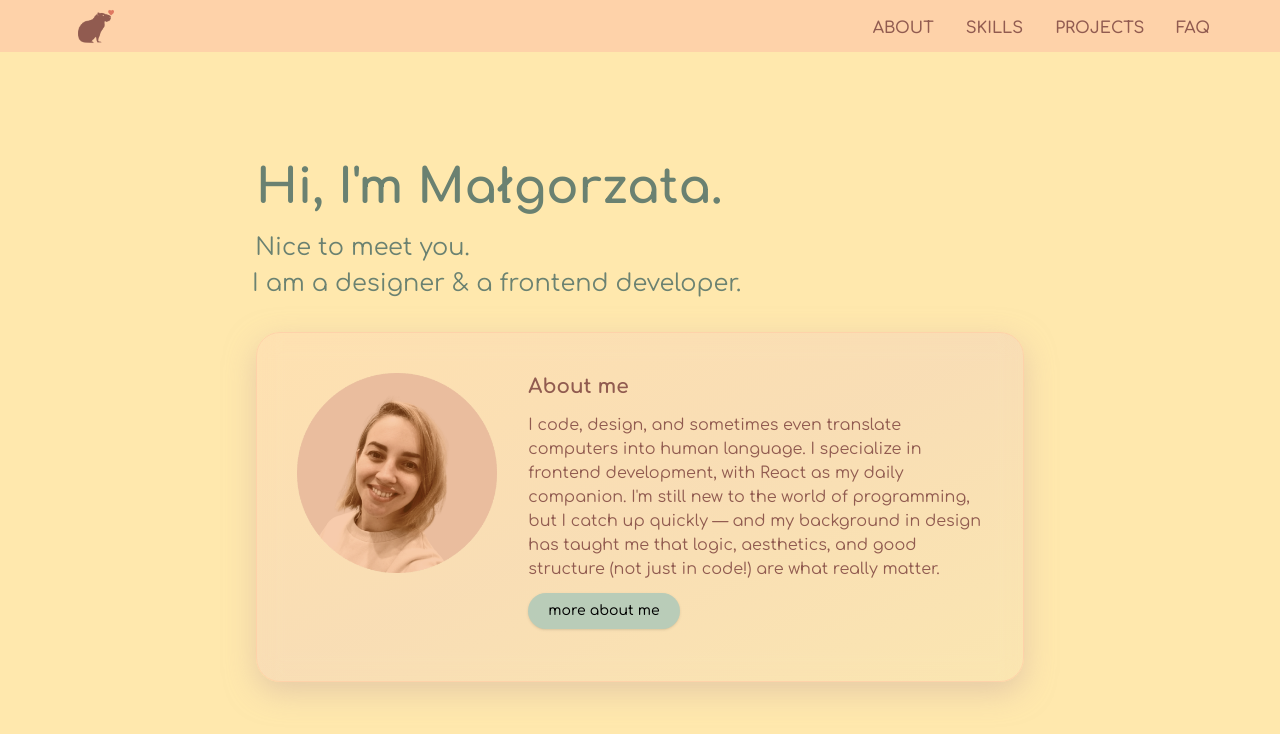
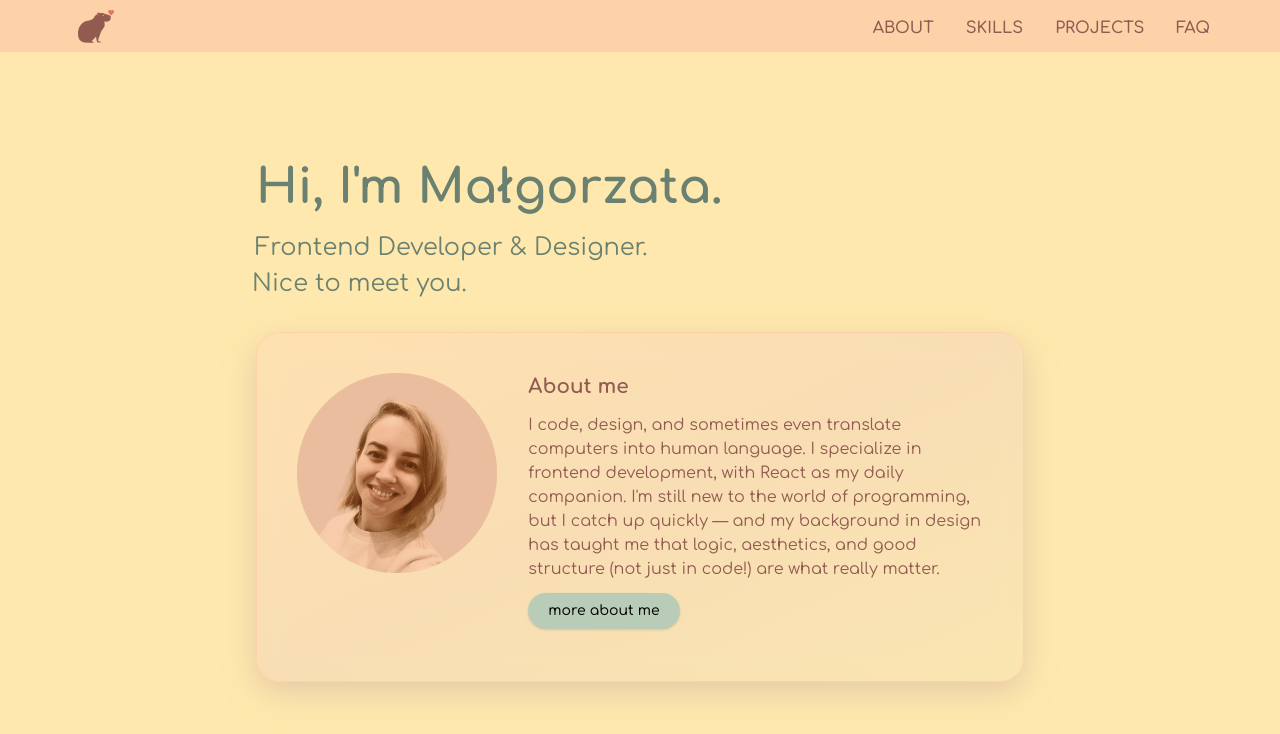
Before and after one commit to karibara/karibara-next-website, a Next.js app: page / in a window 1280 px wide. Shown: the top 734 px of the page. Built offline with nearby package versions, Linux system fonts and the light colour scheme; what tailwindcss-motion would draw is missing.

Commit message:
Change content

```diff
--- a/src/components/sections/WelcomeSection.tsx
+++ b/src/components/sections/WelcomeSection.tsx
@@ -31,7 +31,7 @@ export const WelcomeSection: React.FC = () => {
         }}
         className="lg:text-2xl"
       >
-        Nice to meet you.
+        Frontend Developer & Designer.
       </motion.h2>
       <motion.h2
         initial={{ x: -300, opacity: 0, filter: "blur(15px)" }}
@@ -45,7 +45,7 @@ export const WelcomeSection: React.FC = () => {
         }}
         className="lg:text-2xl"
       >
-        I am a designer & a frontend developer.
+        Nice to meet you.
       </motion.h2>
     </div>
   );
```
